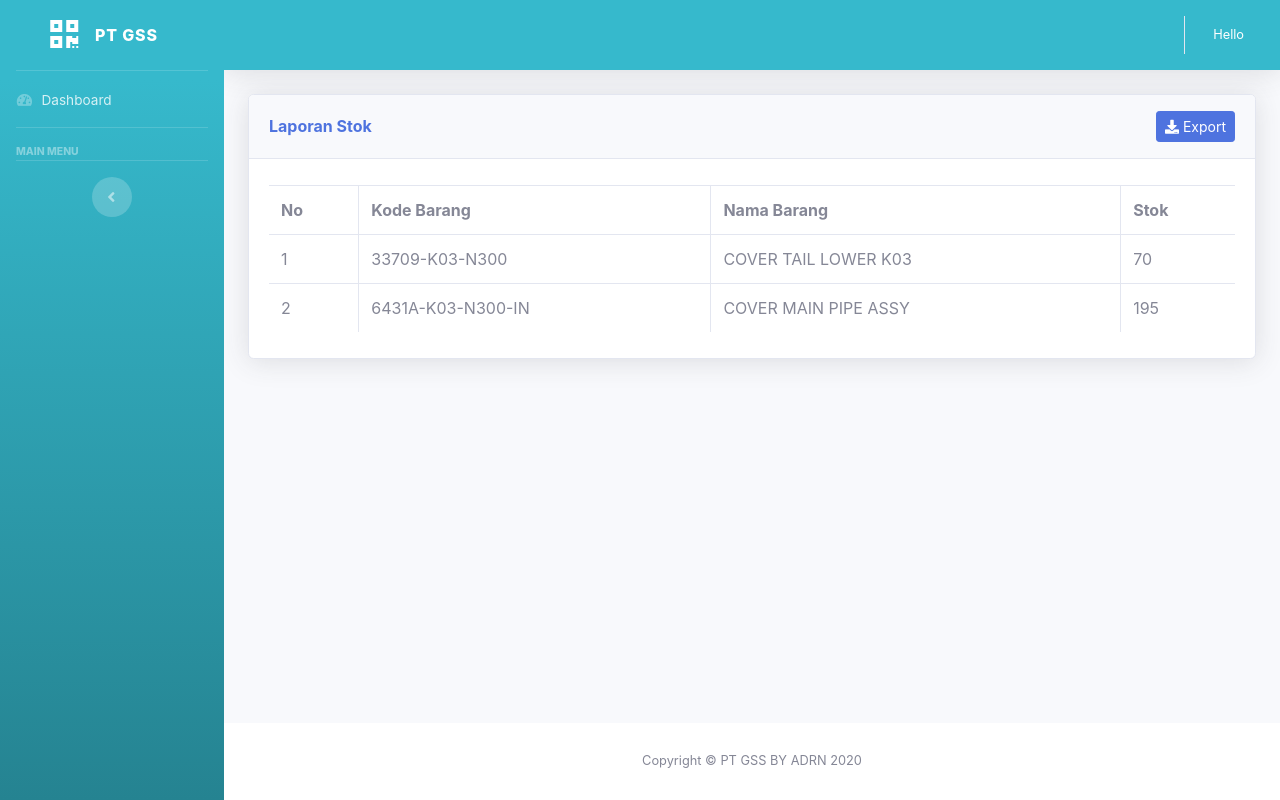
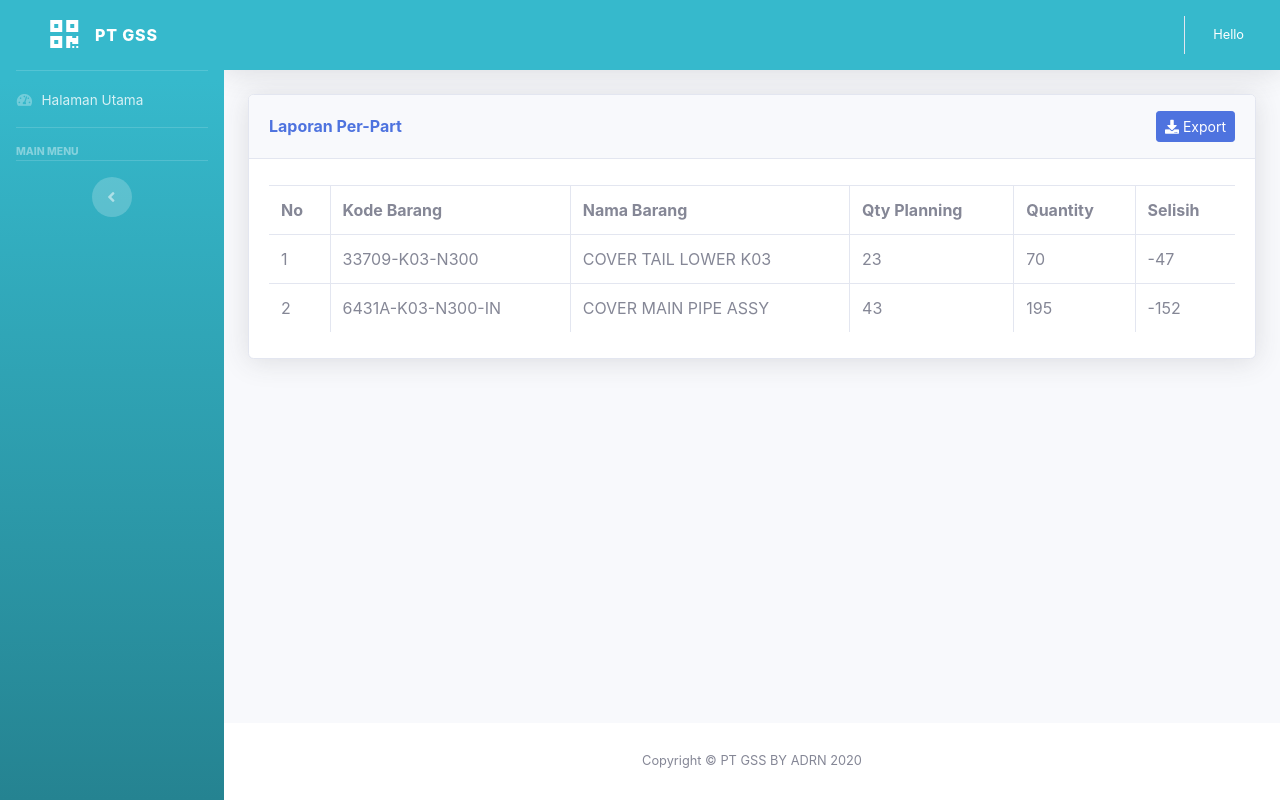
Before and after one commit to aderahmatn/gss, a CodeIgniter app: page /gss/index.php/report/stok in a window 1280 px wide. Run offline with CodeIgniter, Linux system fonts and the light colour scheme; data comes from the database, SQL or seed files in the repository; some libraries are stand-ins or nearby versions; some web fonts are replaced.

Commit message:
update report

```diff
--- a/application/views/dashboard.php
+++ b/application/views/dashboard.php
@@ -1,3 +1,5 @@
 <div class="alert alert-primary" role="alert">
   Selamat Datang <strong><?= ucfirst($this->session->userdata('uname'));?></strong>
 </div>
+    <h1 class="display-1 text-info" ><B>PT GALIH</B></h1>
+    <h1 class="display-1 text-info" ><B>SEKAR SAKTI</B></h1>
--- a/application/views/report/periodik.php
+++ b/application/views/report/periodik.php
@@ -4,7 +4,7 @@
 		<div class="card shadow mb-4">
 			<!-- Card Header - Accordion -->
 			<div class="card-header py-3 d-flex flex-row align-items-center justify-content-between">
-				<h6 class="m-0 font-weight-bold text-primary">Laporan Periodik</h6>
+				<h6 class="m-0 font-weight-bold text-primary">Laporan SPB Periodik</h6>
 				<div class="button">
 				</div>
 			</div>
--- a/application/views/report/periodik_v.php
+++ b/application/views/report/periodik_v.php
@@ -1,7 +1,7 @@
 <!-- DataTales Example -->
 <div class="card shadow mb-4">
 	<div class="card-header py-3 d-flex flex-row align-items-center justify-content-between">
-		<h6 class="m-0 font-weight-bold text-primary">Laporan Periodik</h6>
+		<h6 class="m-0 font-weight-bold text-primary">Laporan SPB Periodik</h6>
 		<div class="button">
 			<form method="post" action="<?=base_url('report/exportPeriodik') ?>">
 				<input type="hidden" name="tgl1" value="<?=$tgl1 ?>">
--- a/application/views/report/stok.php
+++ b/application/views/report/stok.php
@@ -2,7 +2,7 @@
 <!-- DataTales Example -->
 <div class="card shadow mb-4">
 	<div class="card-header py-3 d-flex flex-row align-items-center justify-content-between">
-		<h6 class="m-0 font-weight-bold text-primary">Laporan Stok</h6>
+		<h6 class="m-0 font-weight-bold text-primary">Laporan Per-Part</h6>
 		<div class="button">
 			<form method="post" action="<?=base_url('report/exportStok') ?>">
 				<button type="submit" class="btn btn-primary text-white btn-sm"><i class="fas fa-download"></i>
@@ -19,7 +19,9 @@
 					<th>No</th>
 					<th>Kode Barang</th>
 					<th>Nama Barang</th>
-					<th>Stok</th>
+					<th>Qty Planning</th>
+					<th>Quantity</th>
+					<th>Selisih</th>
 				</tr>
 				<tbody>
 					<?php $no=1;
@@ -28,7 +30,9 @@
 							<td><?php echo $no++ ?></td>
 							<td><?php echo strtoupper($dt->KodeBarang)?></td>
 							<td><?php echo $dt->NamaBarang ?></td>
+							<td><?php echo $dt->QtyPlan ?></td>
 							<td><?php echo $dt->stok ?></td>
+							<td><?php echo $dt->QtyPlan-$dt->stok ?></td>
 						</tr>
 					<?php endforeach ?>
 				</tbody>
--- a/application/views/shared/template.php
+++ b/application/views/shared/template.php
@@ -51,7 +51,7 @@
       <li class="nav-item <?php echo $this->uri->segment(1) == 'dashboard' ? 'active': '' ?>">
         <a class="nav-link" href="<?php echo base_url('dashboard'); ?>">
           <i class="fas fa-fw fa-tachometer-alt"></i>
-          <span>Dashboard</span></a>
+          <span>Halaman Utama</span></a>
         </li>
 
         <!-- Divider -->
@@ -97,13 +97,13 @@
           <li class="nav-item <?php echo $this->uri->segment(1) == 'report' ? 'active': '' ?>">
             <a class="nav-link collapsed" href="#" data-toggle="collapse" data-target="#report" aria-expanded="true" aria-controls="report">
               <i class="fas fa-file-alt"></i>
-              <span>Report</span>
+              <span>Laporan</span>
             </a>
             <div id="report" class="collapse" aria-labelledby="headingTwo" data-parent="#accordionSidebar">
               <div class="bg-white py-2 collapse-inner rounded">
-                <a class="collapse-item <?php echo $this->uri->segment(2) == 'periodik' ? 'active': '' ?>" href="<?php echo site_url('report/periodik') ?>"><i class="fas fa-calendar"></i>  Report Periodik</a>
+                <a class="collapse-item <?php echo $this->uri->segment(2) == 'periodik' ? 'active': '' ?>" href="<?php echo site_url('report/periodik') ?>"><i class="fas fa-calendar"></i>  Laporan SPB Periodik</a>
 
-                <a class="collapse-item <?php echo $this->uri->segment(2) == 'stok' ? 'active': '' ?>" href="<?php echo site_url('report/stok') ?>"><i class="fas fa-fw fa-cubes"></i> Report Stok</a>
+                <a class="collapse-item <?php echo $this->uri->segment(2) == 'stok' ? 'active': '' ?>" href="<?php echo site_url('report/stok') ?>"><i class="fas fa-fw fa-cubes"></i> Laporan SPB Per-Part</a>
               </div>
             </div>
           </li>
@@ -124,13 +124,13 @@
           <li class="nav-item <?php echo $this->uri->segment(1) == 'report' ? 'active': '' ?>">
             <a class="nav-link collapsed" href="#" data-toggle="collapse" data-target="#report" aria-expanded="true" aria-controls="report">
               <i class="fas fa-file-alt"></i>
-              <span>Report</span>
+              <span>Laporan</span>
             </a>
             <div id="report" class="collapse" aria-labelledby="headingTwo" data-parent="#accordionSidebar">
               <div class="bg-white py-2 collapse-inner rounded">
-                <a class="collapse-item <?php echo $this->uri->segment(2) == 'periodik' ? 'active': '' ?>" href="<?php echo site_url('report/periodik') ?>"><i class="fas fa-calendar"></i>  Report Periodik</a>
+                <a class="collapse-item <?php echo $this->uri->segment(2) == 'periodik' ? 'active': '' ?>" href="<?php echo site_url('report/periodik') ?>"><i class="fas fa-calendar"></i>  Laporan Periodik</a>
 
-                <a class="collapse-item <?php echo $this->uri->segment(2) == 'stok' ? 'active': '' ?>" href="<?php echo site_url('report/stok') ?>"><i class="fas fa-fw fa-cubes"></i> Report Stok</a>
+                <a class="collapse-item <?php echo $this->uri->segment(2) == 'stok' ? 'active': '' ?>" href="<?php echo site_url('report/stok') ?>"><i class="fas fa-fw fa-cubes"></i> Laporan StPer-Part</a>
               </div>
             </div>
           </li>
```
Also changed, not shown: assets/trss.jpeg (deleted).
